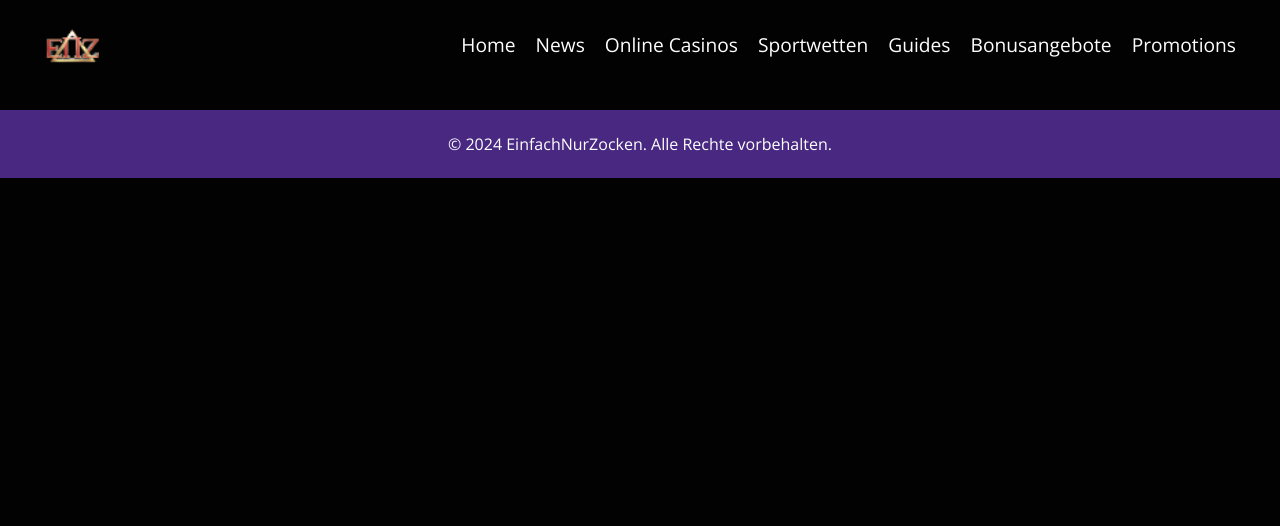
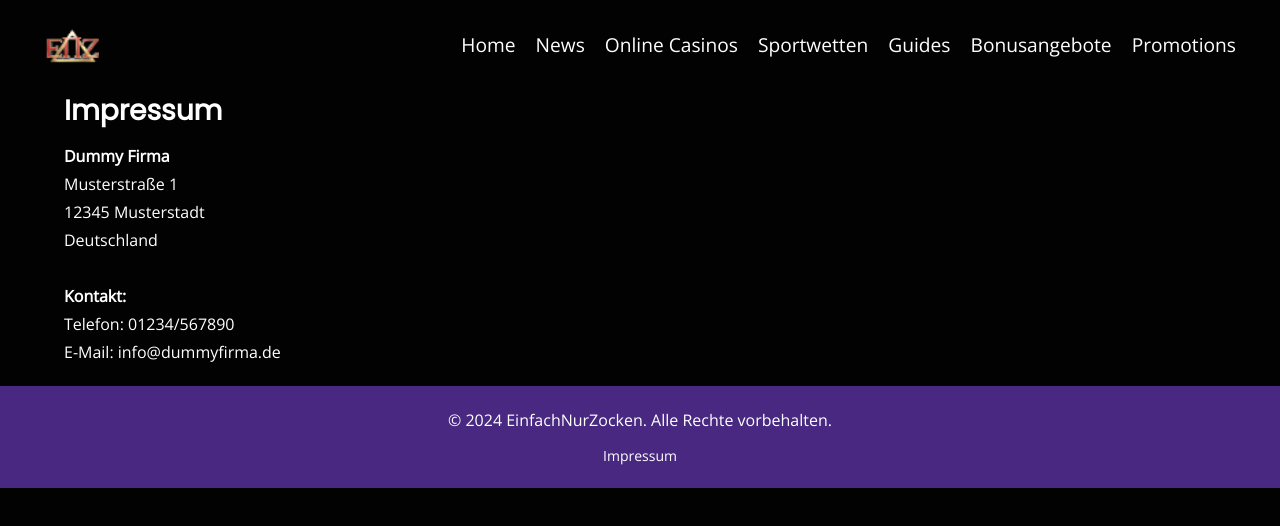
Before and after one commit to NicoLoyLife/einfachnurzocken, a React (Create React App) app: page /impressum in a window 1280 px wide. Shown: the top 526 px of the page. Built offline with nearby package versions, Linux system fonts and the light colour scheme.

Commit message:
Impressum als Dummy hinzugefügt

```diff
--- a/src/App.js
+++ b/src/App.js
@@ -10,6 +10,7 @@ import Promotions from './pages/Promotions';
 import Navbar from './components/common/Navbar';
 import Footer from './components/common/Footer';
 import Wrapper from './components/common/Wrapper';
+import Impressum from './pages/Impressum';
 
 function App() {
   return (
@@ -25,6 +26,7 @@ function App() {
             <Route path="/guides" element={<Guides />} />
             <Route path="/bonusangebote" element={<Bonusangebote />} />
             <Route path="/promotions" element={<Promotions />} />
+            <Route path="/impressum" element={<Impressum />} />
           </Routes>
         </Wrapper>
         <Footer />
--- a/src/components/common/Footer.js
+++ b/src/components/common/Footer.js
@@ -1,5 +1,6 @@
 import React from 'react';
-import { Box, Typography } from '@mui/material';
+import { Box, Typography, Link as MuiLink } from '@mui/material';
+import { Link } from 'react-router-dom';
 
 function Footer() {
   return (
@@ -15,6 +16,11 @@ function Footer() {
       <Typography variant="body1">
         © 2024 EinfachNurZocken. Alle Rechte vorbehalten.
       </Typography>
+      <Typography variant='body2' sx={{ marginTop: '10px' }}>
+        <MuiLink component={Link} to="/impressum" color="inherit" underline='hover'>
+          Impressum
+        </MuiLink>
+      </Typography>
     </Box>
   );
 }
--- /dev/null
+++ b/src/pages/Impressum.js
@@ -0,0 +1,24 @@
+import React from 'react';
+import { Container, Typography } from '@mui/material';
+
+const Impressum = () => {
+  return (
+    <Container>
+      <Typography variant="h4" gutterBottom>
+        Impressum
+      </Typography>
+      <Typography variant="body1">
+        <strong>Dummy Firma</strong> <br />
+        Musterstraße 1 <br />
+        12345 Musterstadt <br />
+        Deutschland <br />
+        <br />
+        <strong>Kontakt:</strong> <br />
+        Telefon: 01234/567890 <br />
+        E-Mail: info@dummyfirma.de
+      </Typography>
+    </Container>
+  );
+};
+
+export default Impressum;
```
